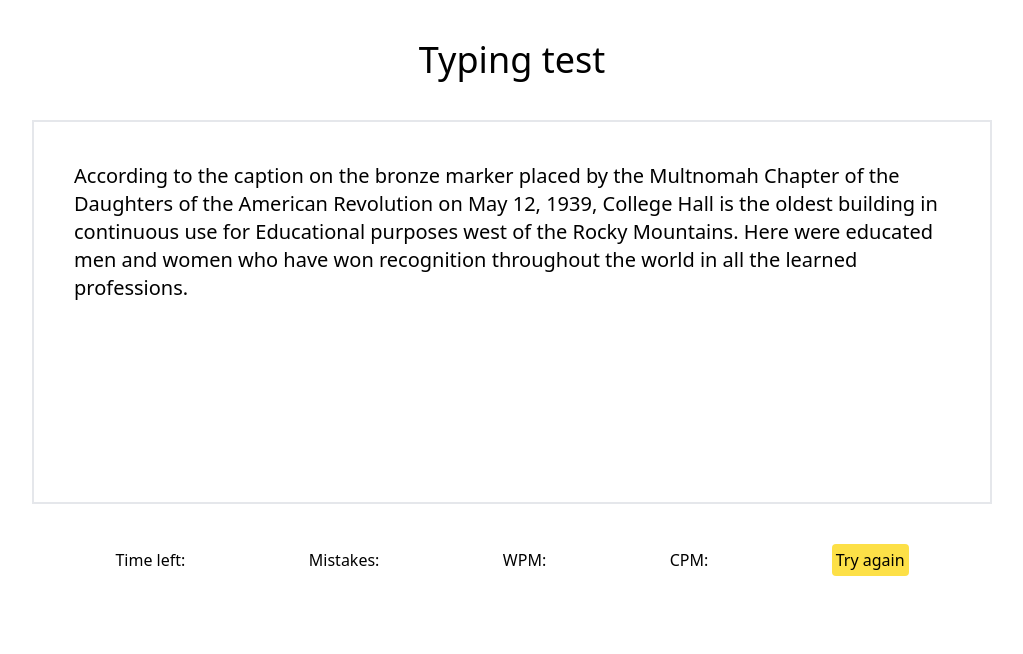
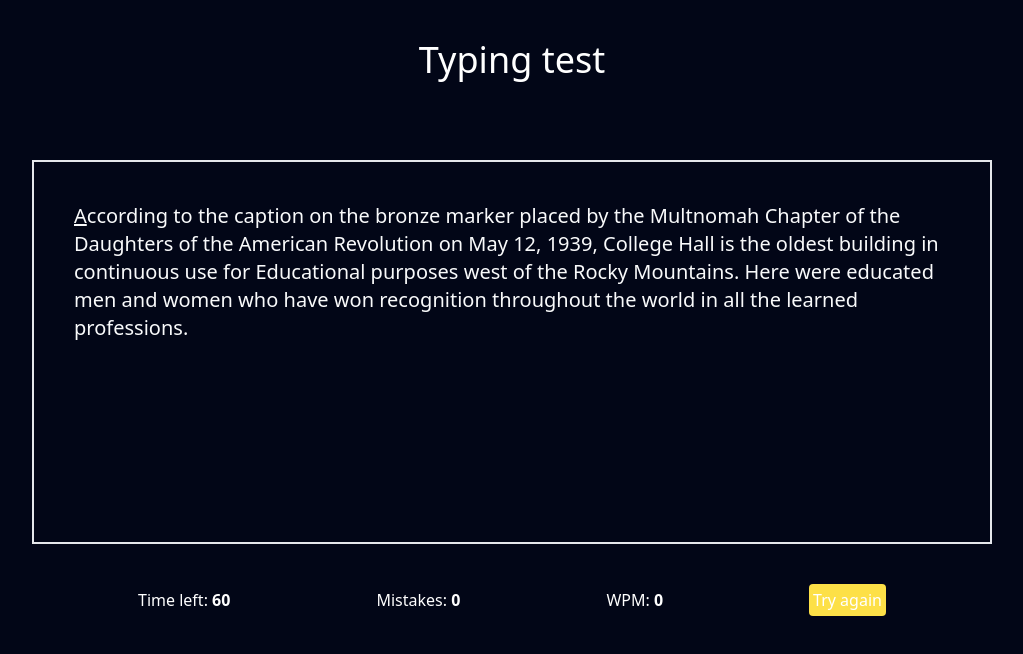
Before and after one commit to sogalabhi/typing-test, a React (Vite) app: page / in a window 1280 px wide. Shown: the top 654 px of the page, without its empty margins (128-1151 px from the left). Built offline with nearby package versions, Linux system fonts and the light colour scheme.

Commit message:
implemented characterwise check and mistakes count

```diff
--- a/src/App.jsx
+++ b/src/App.jsx
@@ -8,10 +8,10 @@ function App() {
   const [count, setCount] = useState(0)
 
   return (
-    <>
-      <h1 className="text-4xl text-center my-10">Typing test</h1>
+    <div className='bg-slate-950 text-white h-[100vh]'>
+      <h1 className="text-4xl text-center py-10">Typing test</h1>
       <TypingTest/>
-    </>
+    </div>
   )
 }
 
--- a/src/components/TypingTest.jsx
+++ b/src/components/TypingTest.jsx
@@ -1,15 +1,75 @@
-import React from 'react'
+import React, { useEffect, useRef, useState } from 'react'
 
 const TypingTest = () => {
     const paragraph = `According to the caption on the bronze marker placed by the Multnomah Chapter of the Daughters of the American Revolution on May 12, 1939, College Hall is the oldest building in continuous use for Educational purposes west of the Rocky Mountains. Here were educated men and women who have won recognition throughout the world in all the learned professions.`
+    const maxTime = 60
+    const [timeLeft, settimeLeft] = useState(maxTime)
+    const [Mistakes, setMistakes] = useState(0)
+    const [WPM, setWPM] = useState(0)
+    const [charIndex, setcharIndex] = useState(0)
+    const [isTyping, setisTyping] = useState(false)
+    const inputRef = useRef(null)
+    const charRefs = useRef([])
+    const [correctwrong, setCorrectwrong] = useState([])
+    const [isBackPressed, setisBackPressed] = useState(false)
+    useEffect(() => {
+        inputRef.current.focus()
+        setCorrectwrong(Array(charRefs.current.length).fill(''))
+    }, [])
+    const onKeyDown = (e) => {
+        const characters = charRefs.current
+        let currentChar = charRefs.current[charIndex]
+        let typedChar = e.target.value.slice(-1)
+        if (e.keyCode === 8 && charIndex > 0) {
+            setisBackPressed(true)
+            setcharIndex(charIndex - 1)
+            correctwrong[charIndex - 1] = ""
+            if (typedChar != currentChar.textContent) { if (Mistakes > 0) setMistakes(Mistakes - 1); }
+        }
+        else {
+            setisBackPressed(false)
+        }
+
+    }
+    const handleOnChange = (e) => {
+        const characters = charRefs.current
+        let currentChar = charRefs.current[charIndex]
+        let typedChar = e.target.value.slice(-1)
+        if (!isBackPressed) {
+            if (charIndex < characters.length && timeLeft > 0) {
+                if (!isTyping) setisTyping(true)
+                if (typedChar === currentChar.textContent) {
+                    setcharIndex(charIndex + 1)
+                    correctwrong[charIndex] = "bg-green-600 text-opacity-100"
+                }
+                else {
+                    setcharIndex(charIndex + 1)
+                    setMistakes(Mistakes + 1)
+                    correctwrong[charIndex] = "bg-red-500 text-opacity-100"
+                }
+                if (charIndex === characters.length - 1) setisTyping(false)
+            }
+            else {
+                setisTyping(false)
+            }
+        }
+    }
     return (
         <div>
-            <div className="h-96 border-2 mx-40 my-10 p-10 text-xl">{paragraph}</div>
+
+            <div className="h-96 border-2 mx-40 my-10 p-10 text-xl relative">
+                <input type="text" name="paragraph" id="paragraph" className='opacity-0 z-50 absolute h-[85%] w-[85%]' ref={inputRef} onChange={handleOnChange} onKeyDown={onKeyDown} />
+                {
+                    paragraph.split("").map(
+                        (char, index) => (
+                            <span className={`char text-gray-50	 ${index === charIndex ? "underline" : ""} ${correctwrong[index]}`} key={index} ref={(e) => (charRefs.current[index] = e)}>{char}</span>
+                        )
+                    )
+                }</div>
             <div className="mx-40 flex gap-10 justify-evenly items-center">
-                <p>Time left:</p>
-                <p>Mistakes:</p>
-                <p>WPM:</p>
-                <p>CPM:</p>
+                <p>Time left: <strong>{timeLeft}</strong></p>
+                <p>Mistakes: <strong>{Mistakes}</strong></p>
+                <p>WPM: <strong>{WPM}</strong></p>
                 <button className='bg-yellow-300 p-1 rounded '>Try again</button>
             </div>
         </div>
--- a/src/main.jsx
+++ b/src/main.jsx
@@ -5,6 +5,6 @@ import './index.css'
 
 createRoot(document.getElementById('root')).render(
   <StrictMode>
-    <App />
+    <App/>
   </StrictMode>,
 )
```
